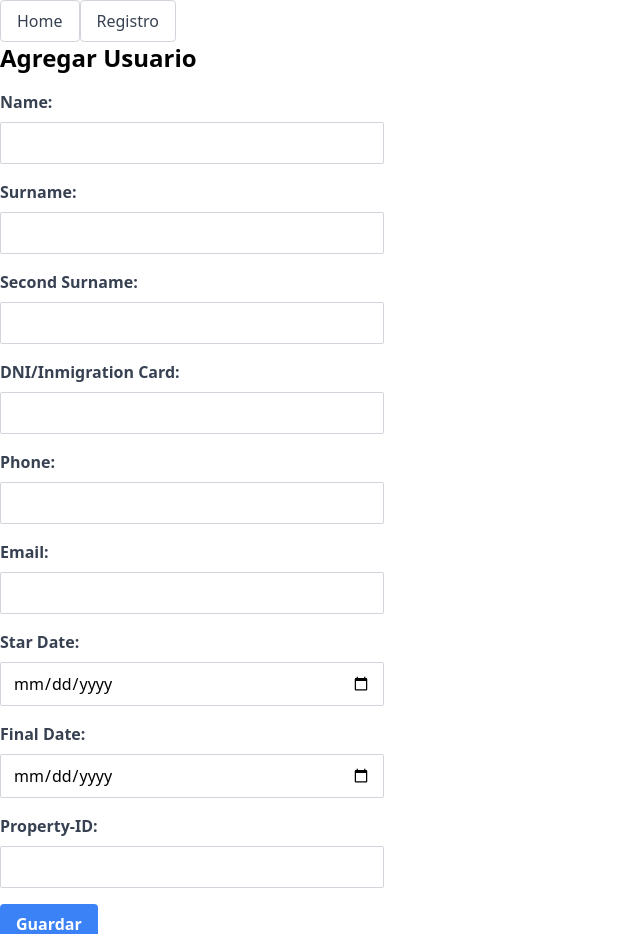
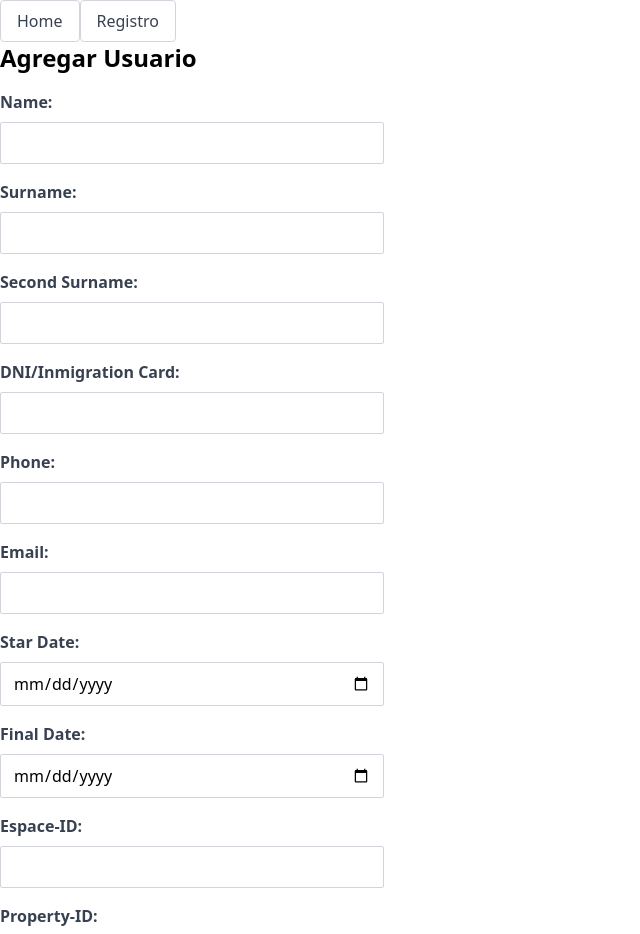
Before and after one commit to johnNaduer/Wasi-Qampaq-v1, a Vue app in the folder practica/Auth/: page /crear in a window 1280 px wide. Shown: the top 934 px of the page, without its empty margins (0-640 px from the left). Built offline with nearby package versions, Linux system fonts and the light colour scheme.

Commit message:
feat: add script that conection whit backend

```diff
--- a/practica/Auth/src/pages/CreateView.vue
+++ b/practica/Auth/src/pages/CreateView.vue
@@ -1,50 +1,55 @@
 <template>
   <div class="container mx-auto">
     <h2 class="text-2xl font-bold mb-4">Agregar Usuario</h2>
-      <form class="max-w-sm">
+    <form class="max-w-sm" @submit="addTenant">
       <div class="mb-4">
         <label for="text" class="block text-gray-700 font-bold mb-2">Name:</label>
-          <input type="text" id="" required
+        <input type="text" id="" required v-model="name"
           class="w-full px-3 py-2 border border-gray-300 rounded-sm focus:outline-none focus:border-blue-500">
       </div>
       <div class="mb-4">
         <label for="text" class="block text-gray-700 font-bold mb-2">Surname:</label>
-          <input type="text" id=""  required
+        <input type="text" id="" required v-model="firstLastName"
           class="w-full px-3 py-2 border border-gray-300 rounded-sm focus:outline-none focus:border-blue-500">
       </div>
       <div class="mb-4">
         <label for="text" class="block text-gray-700 font-bold mb-2">Second Surname:</label>
-          <input type="text" id=""  required
+        <input type="text" id="" required v-model="secondLastName"
           class="w-full px-3 py-2 border border-gray-300 rounded-sm focus:outline-none focus:border-blue-500">
       </div>
       <div class="mb-4">
         <label for="number" class="block text-gray-700 font-bold mb-2">DNI/Inmigration Card:</label>
-          <input type="number" id=""  required
+        <input type="text" id="" required v-model="dni"
           class="w-full px-3 py-2 border border-gray-300 rounded-sm focus:outline-none focus:border-blue-500">
       </div>
       <div class="mb-4">
         <label for="tel" class="block text-gray-700 font-bold mb-2">Phone:</label>
-          <input type="tel" id=""  required
+        <input type="text" id="" required v-model="phone"
           class="w-full px-3 py-2 border border-gray-300 rounded-sm focus:outline-none focus:border-blue-500">
       </div>
       <div class="mb-4">
         <label for="email" class="block text-gray-700 font-bold mb-2">Email:</label>
-          <input type="email" id=""  required
+        <input type="text" id="" required v-model="email"
           class="w-full px-3 py-2 border border-gray-300 rounded-sm focus:outline-none focus:border-blue-500">
       </div>
       <div class="mb-4">
         <label for="date" class="block text-gray-700 font-bold mb-2">Star Date:</label>
-          <input type="date" id=""  required
+        <input type="date" id="" required v-model="startDate"
           class="w-full px-3 py-2 border border-gray-300 rounded-sm focus:outline-none focus:border-blue-500">
       </div>
       <div class="mb-4">
         <label for="date" class="block text-gray-700 font-bold mb-2">Final Date:</label>
-          <input type="date" id="" required
+        <input type="date" id="" required v-model="endDate"
+          class="w-full px-3 py-2 border border-gray-300 rounded-sm focus:outline-none focus:border-blue-500">
+      </div>
+       <div class="mb-4">
+        <label for="date" class="block text-gray-700 font-bold mb-2">Espace-ID:</label>
+        <input type="text" id="" required v-model="espacioNumero"
       class="w-full px-3 py-2 border border-gray-300 rounded-sm focus:outline-none focus:border-blue-500">
       </div>
       <div class="mb-4">
         <label for="number" class="block text-gray-700 font-bold mb-2">Property-ID:</label>
-          <input type="number" id="" required
+        <input type="text" id="" required v-model="idProperty"
           class="w-full px-3 py-2 border border-gray-300 rounded-sm focus:outline-none focus:border-blue-500">
       </div>
       <button type="submit" class="bg-blue-500 hover:bg-blue-700 text-white font-bold py-2 px-4 rounded">
@@ -53,3 +58,66 @@
     </form>
   </div>
 </template>
+
+<script>
+import axios from 'axios';
+
+export default {
+  data() {
+    return {
+      name: '',
+      firstLastName: '',
+      secondLastName: '',
+      dni: '',
+      phone: '',
+      email: '',
+      startDate: '',
+      endDate: '',
+      espacioNumero: '',
+      idProperty: '',
+      message: ''
+    };
+  },
+  methods: {
+    addTenant(event) {
+      event.preventDefault();
+
+      const url = 'http://localhost:5001/add_tenant'; // Reemplaza con tu ruta en Flask para agregar un inquilino
+
+      const data = {
+        name: this.name,
+        first_last_name: this.firstLastName,
+        second_last_name: this.secondLastName,
+        dni: this.dni,
+        phone: this.phone,
+        email: this.email,
+        start_date: this.startDate,
+        end_date: this.endDate,
+        espacio_numero: this.espacioNumero,
+        id_propiedad: this.idProperty
+      };
+
+      axios.post(url, data)
+        .then(response => {
+          this.message = response.data.message;
+        })
+        .catch(error => {
+          console.error(error);
+          this.message = 'Error al agregar el inquilino';
+        });
+
+      // Restablece los campos del formulario después de agregar el inquilino
+      this.name = '';
+      this.firstLastName = '';
+      this.secondLastName = '';
+      this.dni = '';
+      this.phone = '';
+      this.email = '';
+      this.startDate = '';
+      this.endDate = '';
+      this.espacioNumero = '';
+      this.idProperty = '';
+    }
+  }
+};
+</script>
```
Lines whose indentation alone changed are shown as unchanged.
